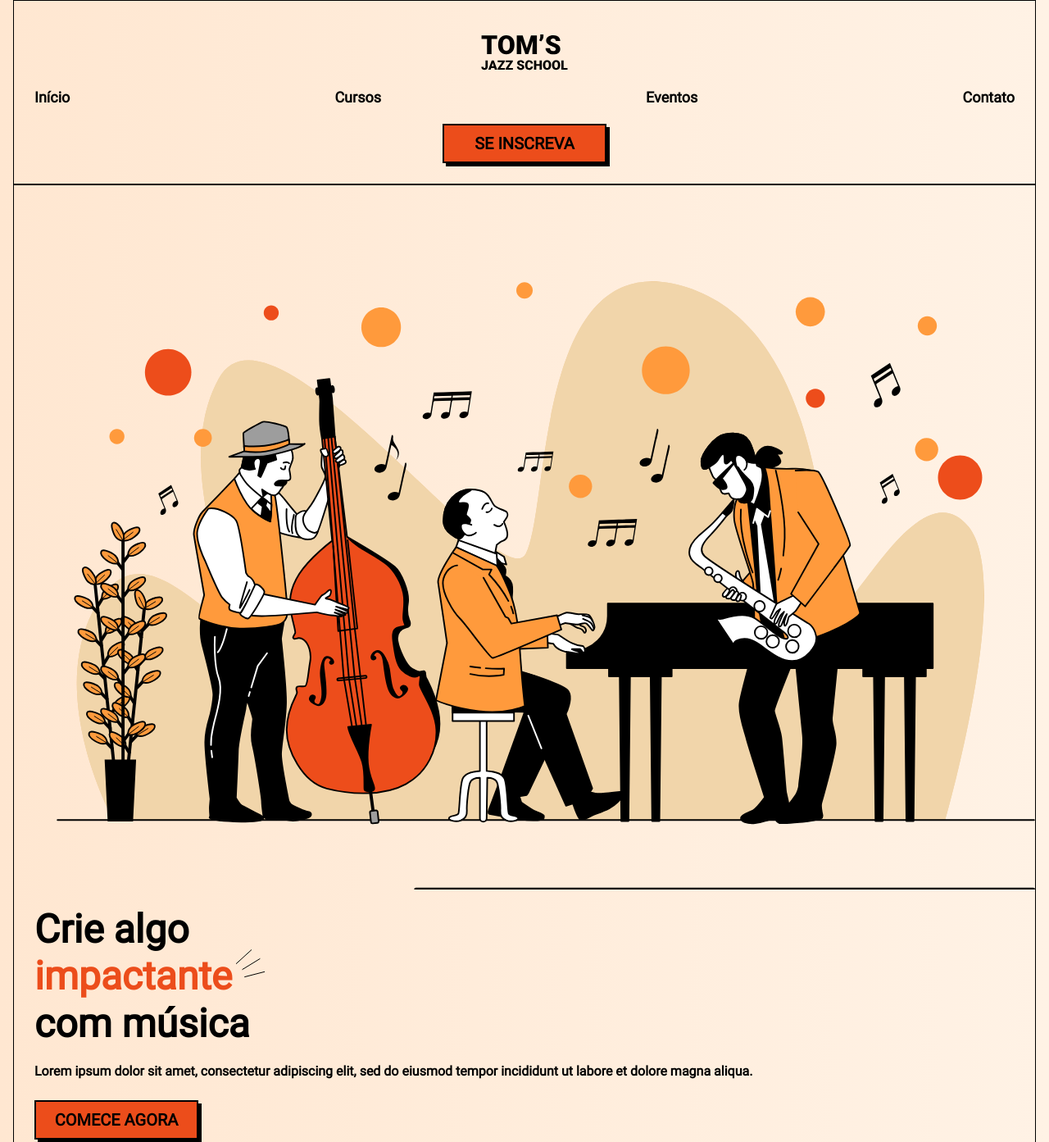
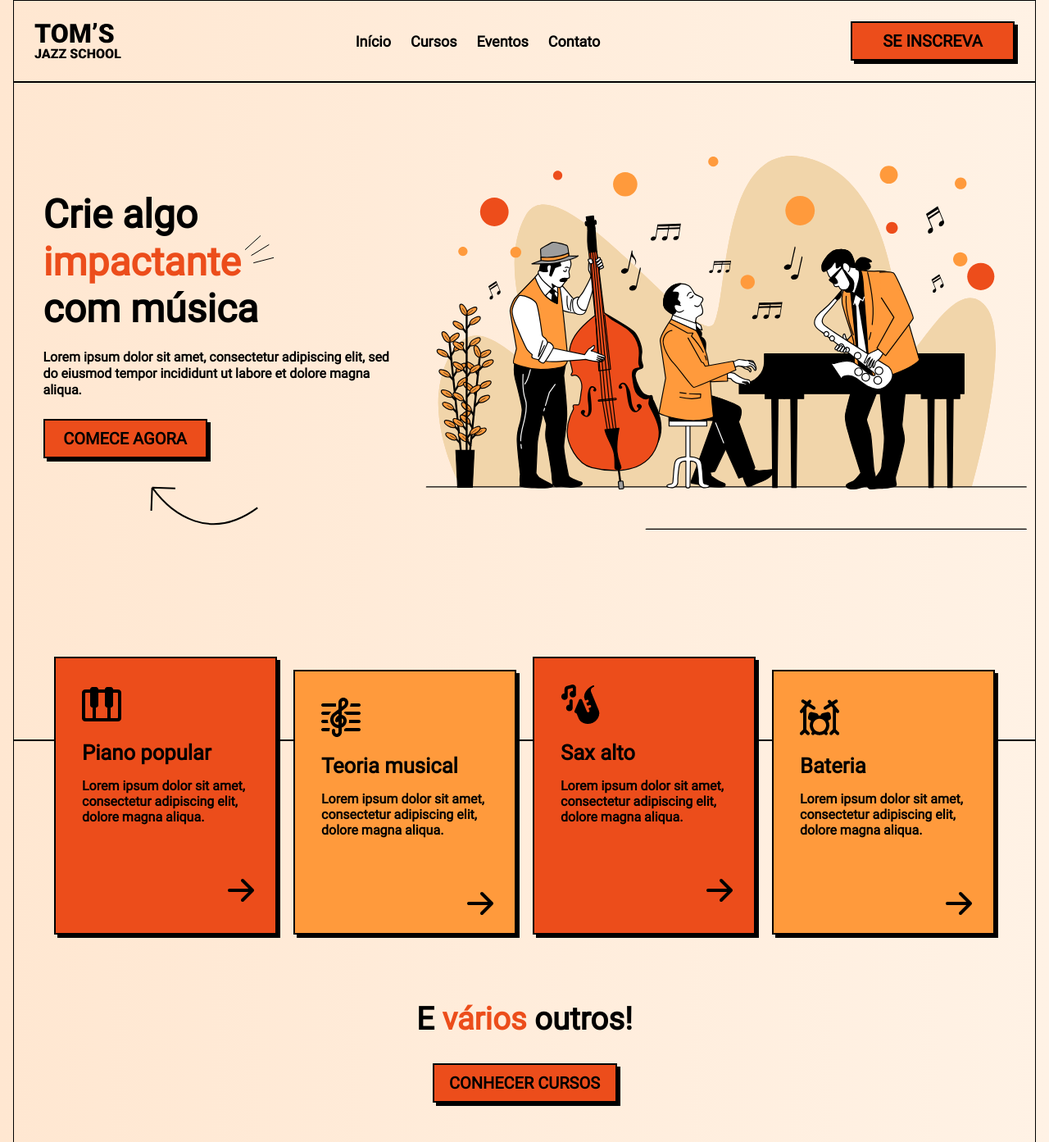
Before and after one commit to Rodrigues4567/jazz-school, a plain HTML site: page index.html in a window 1280 px wide. Shown: the top 1393 px of the page at 82% size. Drawn offline with Linux system fonts and the light colour scheme.

Commit message:
Media queries para desktop do header e sections PRONTO.

```diff
--- a/estilos/style.css
+++ b/estilos/style.css
@@ -79,6 +79,7 @@ a:hover {
     display: block;
     margin: 20px 0px 0px auto;
     width: 100%;
+    max-width: 750px;
 }
 
 .titulo {
@@ -235,3 +236,59 @@ footer button {
     font-size: 20px;
     cursor: pointer;
 }
+
+/********************** MEDIA QUERIES *************************/
+
+@media screen and (min-width: 620px) {
+
+    header nav {
+        display: block;
+        text-align: center;
+    }
+
+    header nav a {
+        margin-right: 20px;
+    }
+
+    .container {
+        flex-direction: row;
+        flex-wrap: wrap;
+        justify-content: center;
+    }
+
+    .caixa:nth-child(2n) {
+        margin-top: 1rem;
+    }
+
+}
+
+@media screen and (min-width: 1000px) {
+
+    header #header-mq {
+        display: flex;
+        align-items: center;
+        justify-content: space-between;
+    }
+
+    header .logo, nav, .button-header-pai {
+        margin: 0px;
+    }
+
+}
+
+@media screen and (min-width: 1150px) {
+
+    .section-mq {
+        display: flex;
+        flex-direction: row-reverse;
+        align-items: center;
+        margin: 0px auto;
+        max-width: 1200px;
+    }
+
+    header #header-mq {
+        margin: auto;
+        max-width: 1200px;
+    }
+
+}
--- a/index.html
+++ b/index.html
@@ -10,6 +10,7 @@
 <body>
 
     <header>
+        <div id="header-mq">
             <img src="imagens/logo.svg" alt="Tom's jazz school" class="logo">
 
             <nav>
@@ -22,10 +23,12 @@
             <div class="button-header-pai">
                 <a href="#"><button class="button-header">SE INSCREVA</button></a>
             </div>
+        </div>
     </header>
 
     <main>
         <section class="section1">
+            <div class="section-mq">
 
                 <img class="imagem-principal" src="imagens/hero-img.svg" alt="imagem Banda de jazz">
 
@@ -37,6 +40,7 @@
 
                     <a href="#"><button class="button-section1">COMECE AGORA</button></a>
 
+                </div>
             </div>
         </section>
 
```
Lines whose indentation alone changed are shown as unchanged.
